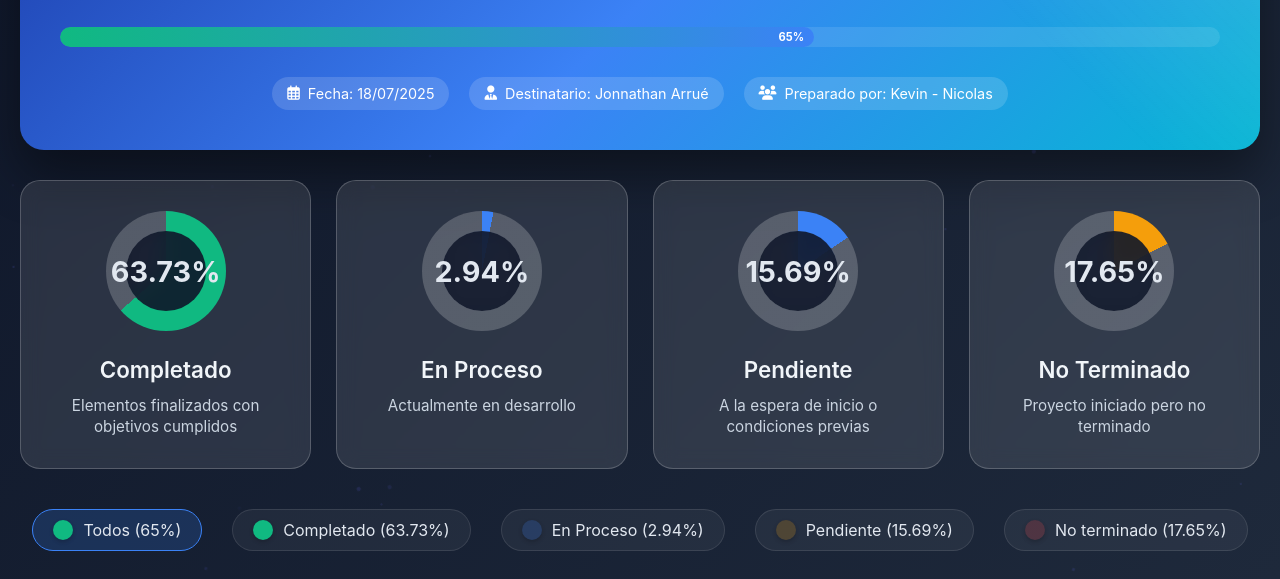
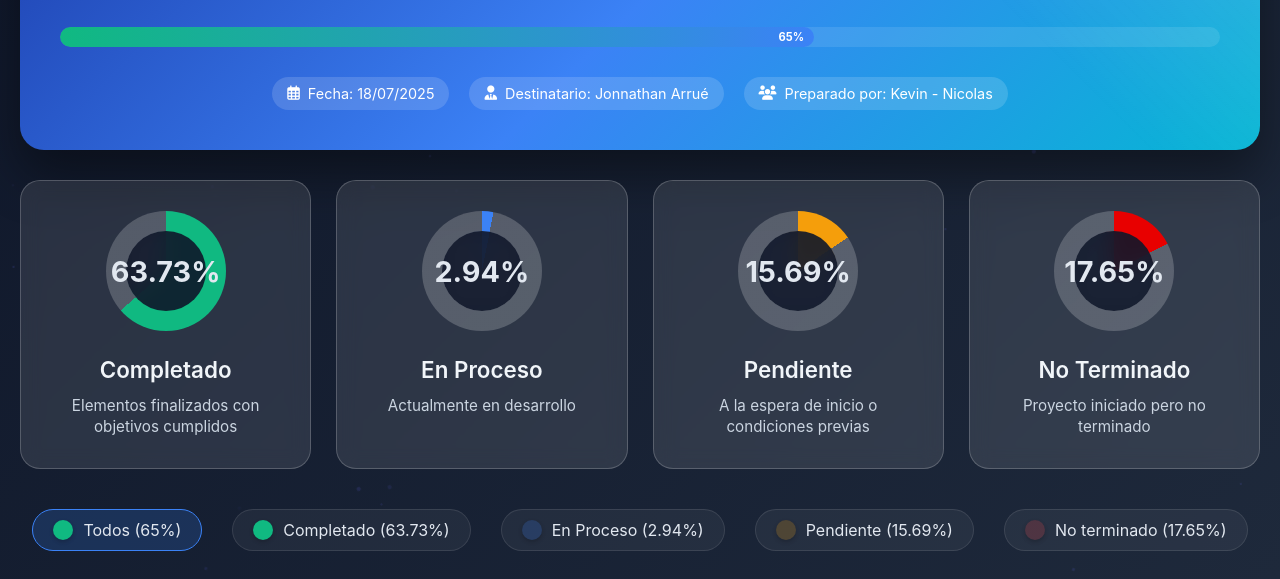
Before and after one commit to Masterk2123/Estado-MICGR, a plain HTML site: page index.html in a window 1280 px wide. Shown: the part 162-741 px from the top of the page. Drawn offline with Linux system fonts and the light colour scheme.

Commit message:
Update index.html
cambiar colores de porcentaje

```diff
--- a/index.html
+++ b/index.html
@@ -193,11 +193,11 @@
         }
 
         .progress-pending {
-            background: conic-gradient(#3b82f6 0deg 56deg, rgba(255,255,255,0.2) 56deg 360deg);
+            background: conic-gradient(#f59e0b 0deg 56deg, rgba(255,255,255,0.2) 56deg 360deg);
         }
 
         .progress-review {
-            background: conic-gradient(#f59e0b 0deg 63deg, rgba(255,255,255,0.2) 63deg 360deg);
+            background: conic-gradient(#e80000 0deg 63deg, rgba(255,255,255,0.2) 63deg 360deg);
 
         }
 
```
